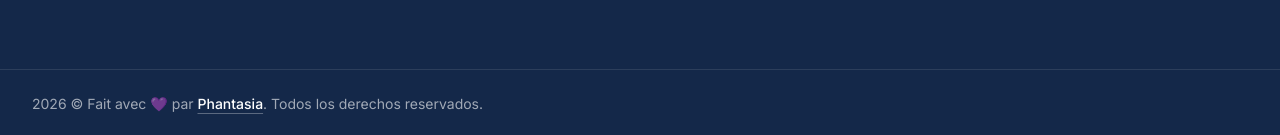
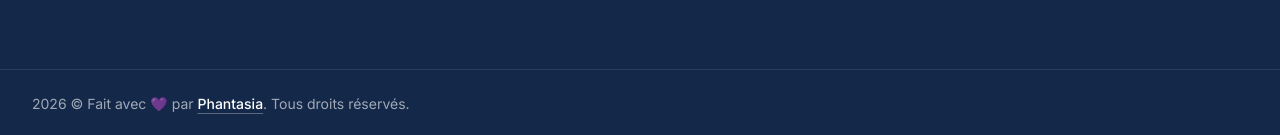
Before and after one commit to Pauaua/CheCarlitos, a Next.js app: page / in a window 1280 px wide. Shown: the part 7351-7486 px from the top of the page. Built offline with nearby package versions, Linux system fonts and the light colour scheme; no server answers.

Commit message:
Footer: Tous droits réservés

```diff
--- a/components/Footer.tsx
+++ b/components/Footer.tsx
@@ -89,7 +89,7 @@ export function Footer() {
           >
             {CREDITS.name}
           </a>
-          . Todos los derechos reservados.
+          . Tous droits réservés.
         </p>
       </div>
     </footer>
```
Also changed, not shown: 1 other file (tests, documents, lock files or other folders).
